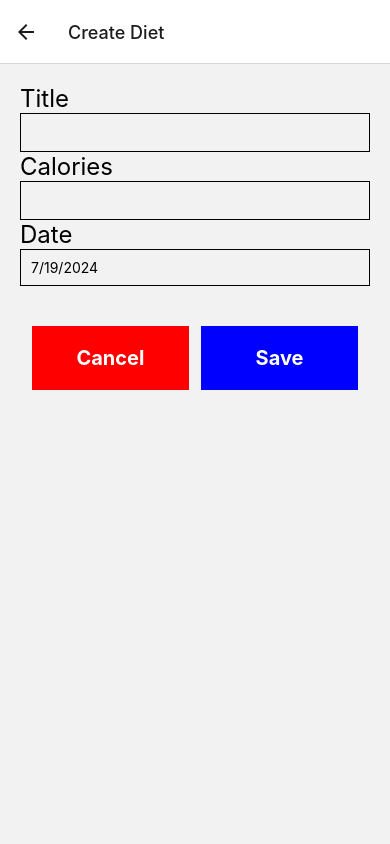
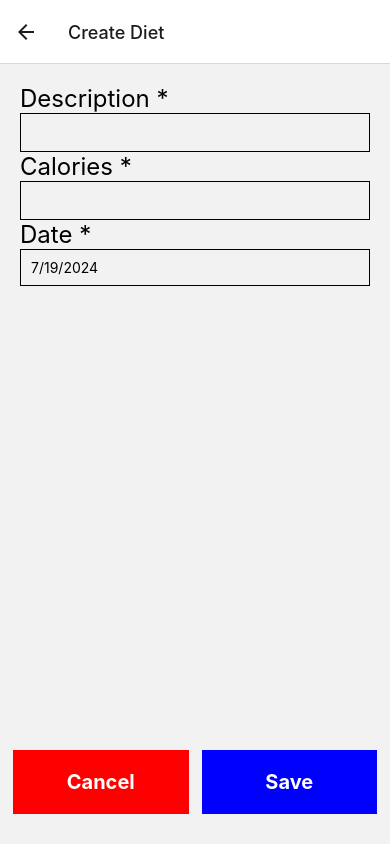
Before and after one commit to psyvalvrave/CS5520_Assignment2, a React Native app: screen /DietForm in a window 390 px wide. Built offline with nearby package versions, Linux system fonts and the light colour scheme; no server answers; the database is empty.

Commit message:
Make the dietForm work like my activityForm. Change the layout a bit

```diff
--- a/Components/ItemsList.js
+++ b/Components/ItemsList.js
@@ -1,6 +1,6 @@
 import React from 'react';
-import { FlatList, StyleSheet, View } from 'react-native';
-import { AntDesign  } from '@expo/vector-icons';
+import { FlatList, StyleSheet, View, Text } from 'react-native';
+import { AntDesign } from '@expo/vector-icons';
 import helper from '../Config/Helper';
 import PressableItem from './PressableItem';
 import TextItemTitle from './TextItemTitle';
@@ -8,7 +8,7 @@ import TextGeneral from './TextGeneral';
 
 const ItemsList = ({ items, itemType, onPressItem }) => {
   //Using GPT to generate a way to print the Weekdays + Date instead of just convert date to string with item.date.toLocaleDateString()
-  //From: https://developer.mozilla.org/en-US/docs/Web/JavaScript/Reference/Global_Objects/Date/toLocaleDateString
+  //from: https://developer.mozilla.org/en-US/docs/Web/JavaScript/Reference/Global_Objects/Date/toLocaleDateString
   const formatDateWithDay = (date) => {
     const options = {
         weekday: 'long',
@@ -16,33 +16,36 @@ const ItemsList = ({ items, itemType, onPressItem }) => {
         month: 'long',
         day: 'numeric'
     };
-
     const dateObj = new Date(date);
     return dateObj.toLocaleDateString(undefined, options);
   };
+
   return (
     <FlatList
       data={items}
       keyExtractor={item => item.id}
       renderItem={({ item }) => (
         <PressableItem onPress={() => onPressItem(item)} style={styles.itemContainer}>
-          <View style={{flex:2, flexDirection:"row", marginRight:10}}>
+          <View style={{flex: 2, flexDirection: "row", marginRight: 10}}>
             <TextItemTitle>{item.title}</TextItemTitle>
             {item.special && (
-              <AntDesign name="infocirlce" size={helper.fontSize.headerButton} color={helper.color.warning} />)}
+              <AntDesign name="infocirlce" size={helper.fontSize.headerButton} color={helper.color.warning} />
+            )}
           </View>
+          <View style={styles.right}>
             {itemType === 'activity' && (
-            <View style={styles.right}>
+              <>
                 <TextGeneral>{item.date ? formatDateWithDay(item.date) : 'No date'}</TextGeneral>
                 <TextGeneral>{item.duration} mins</TextGeneral>
-            </View>
+              </>
             )}
             {itemType === 'diet' && (
-            <View style={styles.right}>
-              <TextGeneral>{item.date}</TextGeneral>
-              <TextGeneral>{item.time}</TextGeneral>
+              <>
+                <TextGeneral>{formatDateWithDay(item.date)}</TextGeneral>
+                <TextGeneral>      {item.calories}</TextGeneral>
+              </>
+            )}
           </View>
-          )}
         </PressableItem>
       )}
     />
@@ -62,10 +65,10 @@ const styles = StyleSheet.create({
     flex: 2,
     fontWeight: 'bold'
   },
-  right:{
-    flex:3,
-    flexDirection:"row",
-    alignItems:"center"
+  right: {
+    flex: 3,
+    flexDirection: "row",
+    alignItems: "center"
   }
 });
 
--- a/Screens/ActivityForm.js
+++ b/Screens/ActivityForm.js
@@ -165,7 +165,7 @@ const ActivityForm = () => {
 
     return (
         <View style={styles.container}>
-            <TextHeader>Title</TextHeader>
+            <TextHeader>Title *</TextHeader>
             <DropDownPicker
                 open={open}
                 value={activity.type}
@@ -176,13 +176,14 @@ const ActivityForm = () => {
                 style={styles.dropdown}
                 placeholder="Select an activity type"
             />
-            <TextHeader>Duration</TextHeader>
+            <TextHeader>Duration *</TextHeader>
             <InputField
                 placeholder="Duration (minutes)"
                 value={activity.duration}
                 onChangeText={(text) => handleChange('duration', text)}
             />
-            <TextHeader>Date</TextHeader>
+            <TextHeader></TextHeader>
+            <TextHeader>Date *</TextHeader>
             <DateTimePickerHolder onPress={() => setShowDatePicker(true)}>
                 <TextGeneral>{activity.date.toLocaleDateString()}</TextGeneral>
             </DateTimePickerHolder>
--- a/Screens/Diet.js
+++ b/Screens/Diet.js
@@ -11,7 +11,7 @@ const Diet = ({ navigation }) => {
   const [diet, setDiet] = useState([]);
 
   useEffect(() => {
-    const subscriber = onSnapshot(collection(database, "diet"), (querySnapshot) => {
+    const subscriber = onSnapshot(collection(database, "diets"), (querySnapshot) => {
       const loadedDiet = querySnapshot.docs.map(documentSnapshot => {
         const data = documentSnapshot.data();
         // Convert Firebase timestamps to JavaScript Date objects, or handle null dates
@@ -37,13 +37,13 @@ const Diet = ({ navigation }) => {
       ...item,
       date: item.date ? new Date(item.date).toISOString() : null
     };
-    navigation.navigate('DietForm', { diet: modifiedItem });
+    navigation.navigate('DietForm', { dietEntry: modifiedItem });
   };
 
   useLayoutEffect(() => {
     navigation.setOptions({
       headerRight: () => (
-        <HeaderButtonHolder onPress={() => navigation.navigate('DietForm', { isNew: true })}>
+        <HeaderButtonHolder onPress={() => navigation.navigate('DietForm')}>
           <AntDesign name="plus" size={helper.fontSize.headerButton} color={helper.color.headerButton} />
           <FontAwesome5 name="utensils" size={helper.fontSize.headerButton} color={helper.color.headerButton} />
         </HeaderButtonHolder>
--- a/Screens/DietForm.js
+++ b/Screens/DietForm.js
@@ -1,5 +1,5 @@
 import React, { useState, useEffect, useLayoutEffect } from 'react';
-import { View, Alert, StyleSheet, Text } from 'react-native';
+import { View, Alert, StyleSheet, Pressable } from 'react-native';
 import InputField from '../Components/InputField';
 import TextHeader from '../Components/TextHeader';
 import TextGeneral from '../Components/TextGeneral';
@@ -9,6 +9,8 @@ import DateTimePickerHolder from '../Components/DateTimePickerHolder';
 import { editDocument, deleteDocument } from '../Firebase/FirestoreHelper';
 import { useNavigation, useRoute } from '@react-navigation/native';
 import DateTimePicker from '@react-native-community/datetimepicker';
+import { AntDesign } from '@expo/vector-icons';
+import Checkbox from 'expo-checkbox';
 import helper from '../Config/Helper';
 
 const DietForm = () => {
@@ -18,9 +20,10 @@ const DietForm = () => {
         title: '',
         calories: '',
         date: new Date(),
-        special: false,  // Default state for special
+        special: false,
     });
     const [showDatePicker, setShowDatePicker] = useState(false);
+    const [isChecked, setChecked] = useState(false); // State for checkbox
 
     useEffect(() => {
         if (route.params?.dietEntry) {
@@ -67,11 +70,22 @@ const DietForm = () => {
         // Determine if the entry should be marked as special based on calorie count
         const isSpecial = parseInt(dietEntry.calories) > 800;
 
+        Alert.alert(
+            "Confirm Save",
+            "Are you sure you want to save these changes?",
+            [
+                {
+                    text: "No",
+                    style: "cancel"
+                },
+                {
+                    text: "Yes",
+                    onPress: async () => {
                         try {
                             const dietData = {
                                 ...dietEntry,
                                 calories: Number(dietEntry.calories),
-                special: isSpecial, // Update the special status based on calorie count
+                                special: isChecked ? !isChecked : isSpecial, // Update special status based on checkbox or calorie count
                             };
                             await editDocument('diets', dietData);
                             navigation.goBack();
@@ -79,6 +93,12 @@ const DietForm = () => {
                             console.error('Failed to save the diet entry:', error);
                             alert('Failed to save the diet entry.');
                         }
+                    },
+                    style: "destructive"
+                }
+            ],
+            { cancelable: false }
+        );
     };
 
     const handleDelete = async () => {
@@ -103,20 +123,26 @@ const DietForm = () => {
         );
     };
 
+    const handleCancel = () => {
+        navigation.goBack();
+    };
+
     return (
         <View style={styles.container}>
-            <TextHeader>Title</TextHeader>
+            <TextHeader>Description *</TextHeader>
             <InputField
                 value={dietEntry.title}
                 onChangeText={(text) => setDietEntry(prev => ({ ...prev, title: text }))}
             />
-            <TextHeader>Calories</TextHeader>
+            <TextHeader></TextHeader>
+            <TextHeader>Calories *</TextHeader>
             <InputField
                 value={dietEntry.calories}
                 onChangeText={(text) => setDietEntry(prev => ({ ...prev, calories: text }))}
                 keyboardType="numeric"
             />
-            <TextHeader>Date</TextHeader>
+            <TextHeader></TextHeader>
+            <TextHeader>Date *</TextHeader>
             <DateTimePickerHolder onPress={() => setShowDatePicker(true)}>
                 <TextGeneral>{dietEntry.date.toLocaleDateString()}</TextGeneral>
             </DateTimePickerHolder>
@@ -128,13 +154,26 @@ const DietForm = () => {
                     onChange={handleDateChange}
                 />
             )}
+            <View style={styles.bottom}>
+                {dietEntry.special && (
+                    <View style={styles.section}>
+                        <Checkbox
+                            value={isChecked}
+                            onValueChange={setChecked}
+                        />
+                        <TextGeneral style={styles.checkboxText}>
+                            This item is marked as special. Uncheck if you wish to remove this designation.
+                        </TextGeneral>
+                    </View>
+                )}
                 <View style={styles.actionContainer}>
-                <PressableItem onPress={handleDelete} style={[styles.button, styles.cancel]}>
+                    <PressableItem onPress={handleCancel} style={[styles.Button, styles.cancel]}>
                         <TextButton>Cancel</TextButton>
                     </PressableItem>
-                <PressableItem onPress={handleSubmit} style={[styles.button, styles.save]}>
+                    <PressableItem onPress={handleSubmit} style={[styles.Button, styles.save]}>
                         <TextButton>Save</TextButton>
                     </PressableItem>
+                </View>
             </View>
         </View>
     );
@@ -143,15 +182,24 @@ const DietForm = () => {
 const styles = StyleSheet.create({
     container: {
         flex: 1,
-        padding: 20,
+        padding: helper.padding.listItemContainer,
         justifyContent: 'flex-start',
+    },
+    section: {
+        flexDirection: 'row',
+        alignItems: 'center',
+        marginVertical: 10,
+        padding: helper.padding.checkBox,
+    },
+    checkboxText: {
+        fontWeight: 'bold',
+        marginLeft: 10,
     },
     actionContainer: {
         flexDirection: 'row',
         justifyContent: "space-evenly",
-        marginTop: 20,
     },
-    button: {
+    Button: {
         width: "45%",
         padding: helper.padding.listItemContainer,
         justifyContent: 'center',
@@ -164,6 +212,12 @@ const styles = StyleSheet.create({
     cancel: {
         backgroundColor: helper.color.cancelButtonBackground,
     },
+    bottom:{
+        position: 'absolute',
+        bottom: helper.buttonPosition.bottom,
+        left: helper.buttonPosition.left,
+        right: helper.buttonPosition.right,
+    }
 });
 
 export default DietForm;
```
Lines whose indentation alone changed are shown as unchanged.
